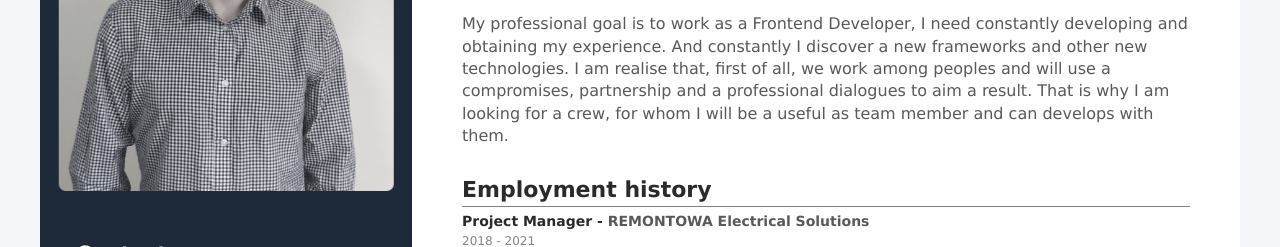
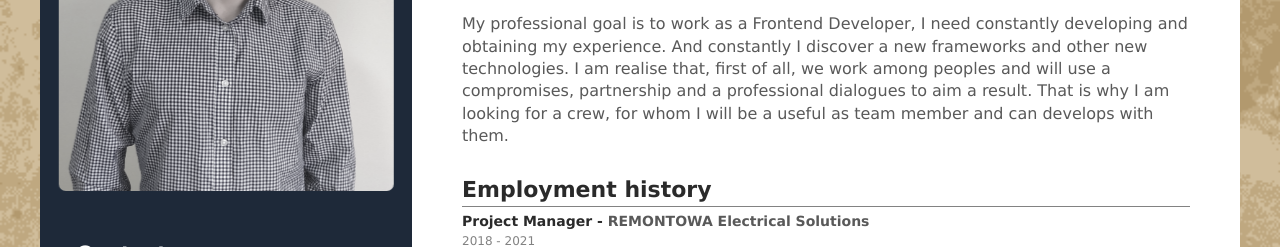
Before and after one commit to googray/SV-RS-en-22, a plain HTML site: page index.html in a window 1280 px wide. Shown: the part 202-449 px from the top of the page. Drawn offline with nearby package versions, Linux system fonts and the light colour scheme.

Commit message:
changes in backgrnd

```diff
--- a/style.css
+++ b/style.css
@@ -18,8 +18,8 @@
 /*Variable part end*/
 /*Main part*/
 body {
-  background-color: var(--bgrc-body);
-  /* background-image: url(./assets/img/kisspng-marble_.png); */
+  /* background-color: var(--bgrc-body); */
+  background-image: url(./assets/img/kisspng-marble_.png);
   background-size: cover;
   background-repeat: no-repeat;
   padding: 20px;
```
